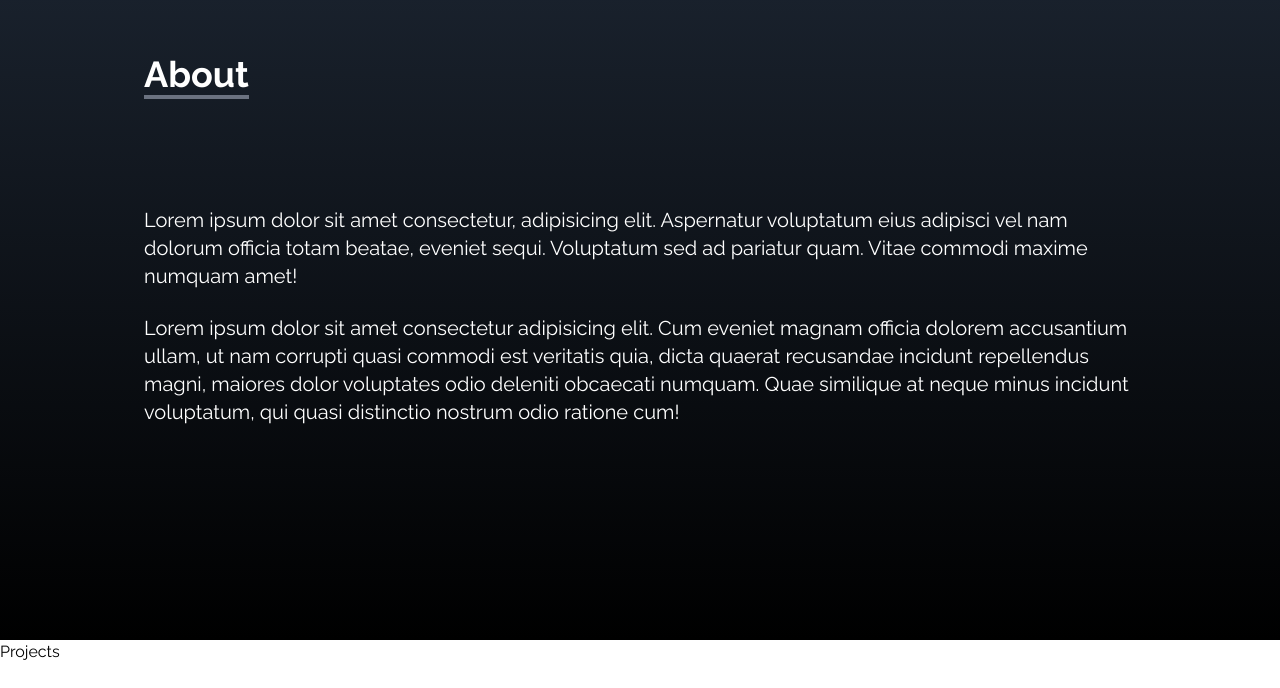
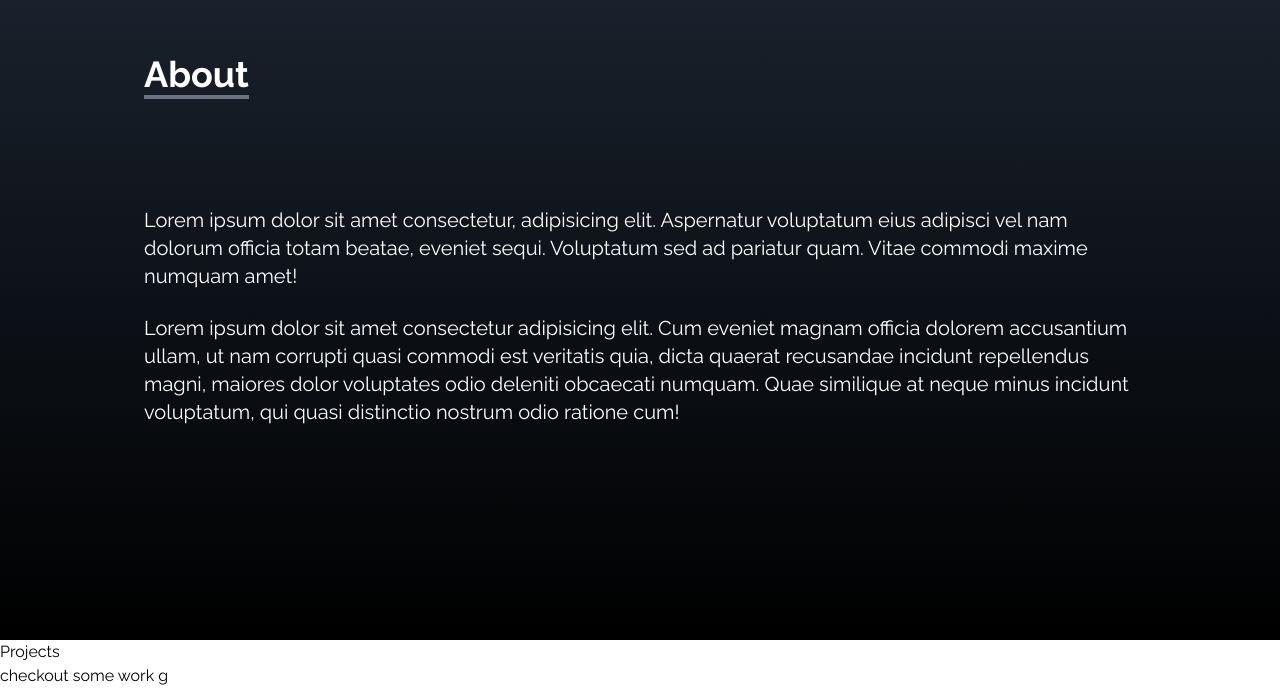
Before and after one commit to tli533/Portfolio-Website, a React (Create React App) app: page / in a window 1280 px wide. Shown: the part 762-1450 px from the top of the page. Before the commit the page ends 1426 px from the top, so only its background shows below. Built offline with nearby package versions, Linux system fonts and the light colour scheme.

Commit message:
initialising projects section

```diff
--- a/src/components/Projects.jsx
+++ b/src/components/Projects.jsx
@@ -3,7 +3,25 @@ import React from 'react'
 
 const Projects = () => {
   return (
-    <div>Projects</div>
+    <div>
+
+      <div>
+        <div>
+          <p>Projects</p>
+          <p>checkout some work g</p>
+        </div>
+
+        <div>
+          <div>
+            <img src="" alt="" />
+            <div>
+
+            </div>
+          </div>
+        </div>
+
+      </div>
+    </div>
   )
 }
 
```
